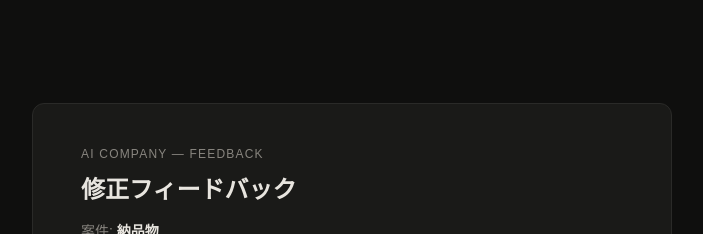
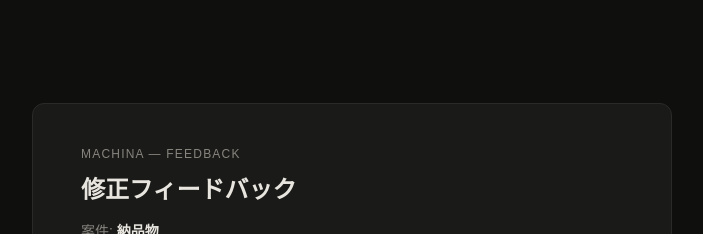
Before and after one commit to fengyinqiye-star/machina-portfolio, a Next.js app: page /feedback/1 in a window 1280 px wide. Shown: the top 234 px of the page, without its empty margins (288-991 px from the left). Built offline with nearby package versions, Linux system fonts and the light colour scheme.

Commit message:
fix: 残っていたAI Company表記をMachinaに統一

```diff
--- a/src/app/feedback/[orderId]/page.tsx
+++ b/src/app/feedback/[orderId]/page.tsx
@@ -56,7 +56,7 @@ export default function FeedbackPage() {
     <div style={styles.container}>
       <div style={styles.card}>
         <div style={{ marginBottom: 32 }}>
-          <p style={{ ...styles.muted, fontSize: 12, letterSpacing: "0.1em", marginBottom: 8 }}>AI COMPANY — FEEDBACK</p>
+          <p style={{ ...styles.muted, fontSize: 12, letterSpacing: "0.1em", marginBottom: 8 }}>MACHINA — FEEDBACK</p>
           <h1 style={styles.title}>修正フィードバック</h1>
           <p style={{ ...styles.muted, marginBottom: 4 }}>案件: <strong style={{ color: "#e8e5df" }}>{projectName}</strong></p>
           {previewUrl && (
--- a/src/app/hearing/[orderId]/page.tsx
+++ b/src/app/hearing/[orderId]/page.tsx
@@ -81,7 +81,7 @@ export default function HearingPage() {
       <div style={styles.card}>
         <div style={{ marginBottom: 32 }}>
           <p style={{ ...styles.muted, fontSize: 12, letterSpacing: "0.1em", marginBottom: 8 }}>
-            AI COMPANY — HEARING {round > 1 ? `(第${round}回)` : ""}
+            MACHINA — HEARING {round > 1 ? `(第${round}回)` : ""}
           </p>
           <h1 style={styles.title}>詳細ヒアリング</h1>
           <p style={{ ...styles.muted, marginBottom: 4 }}>案件: <strong style={{ color: "#e8e5df" }}>{projectName}</strong></p>
--- a/src/app/status/page.tsx
+++ b/src/app/status/page.tsx
@@ -74,7 +74,7 @@ export default function StatusPage() {
     <div style={{ background: "#0f0f0e", minHeight: "100vh", padding: "40px 24px", fontFamily: "monospace, sans-serif", color: "#e8e5df" }}>
       <div style={{ maxWidth: 960, margin: "0 auto" }}>
         <div style={{ display: "flex", justifyContent: "space-between", alignItems: "baseline", marginBottom: 32 }}>
-          <h1 style={{ fontSize: 20, fontWeight: "bold", color: "#a8e63a" }}>AI Company — 案件ステータス</h1>
+          <h1 style={{ fontSize: 20, fontWeight: "bold", color: "#a8e63a" }}>Machina — 案件ステータス</h1>
           <span style={{ fontSize: 12, color: "#88857f" }}>最終更新: {lastUpdated} (10秒ごと自動更新)</span>
         </div>
 
--- a/src/lib/stripe.ts
+++ b/src/lib/stripe.ts
@@ -24,7 +24,7 @@ export async function createPaymentLink(params: {
   // 1. Productを作成
   const product = await stripe.products.create({
     name: projectName,
-    description: `AI Company 自動開発サービス — 案件ID: ${orderId}`,
+    description: `Machina 自動開発サービス — 案件ID: ${orderId}`,
     metadata: { orderId },
   });
 
```
